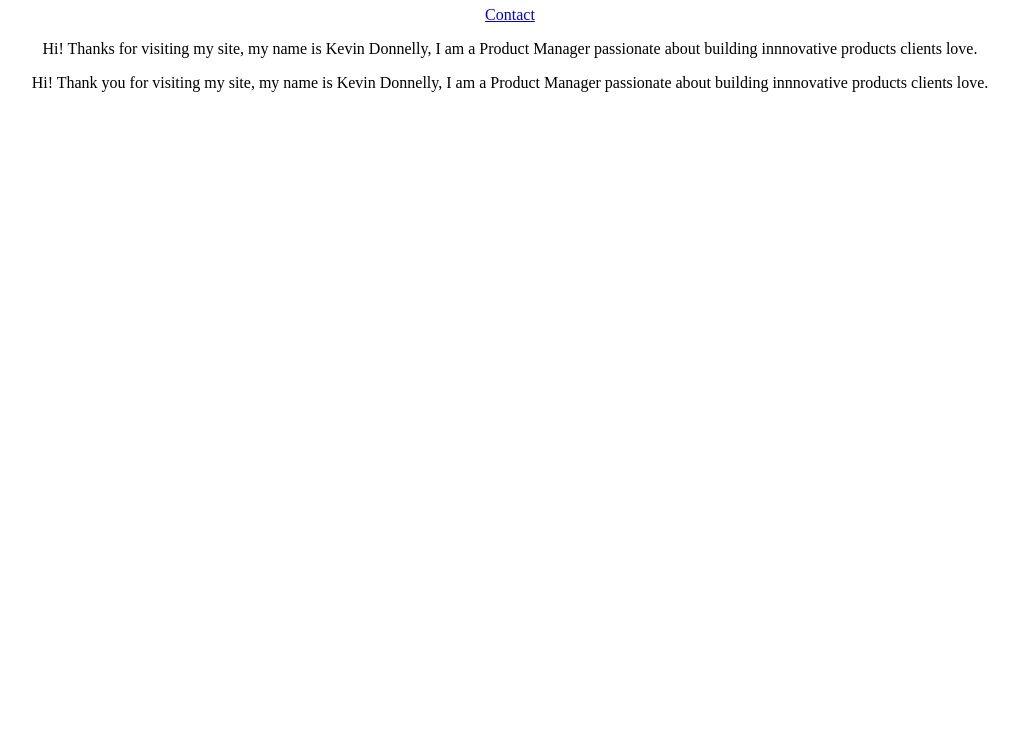
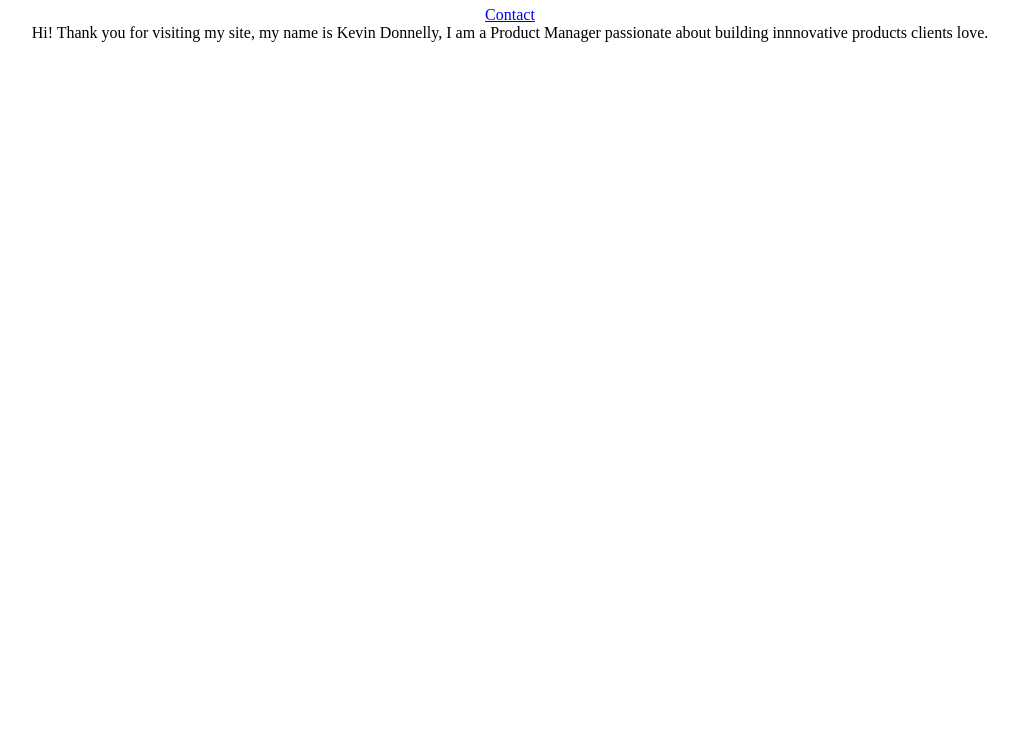
Before and after one commit to kevindonnelly14/KevinsGitHub, a plain HTML site: page index.html in a window 1280 px wide. Shown: the part 52-800 px from the top of the page, without its empty margins (130-1149 px from the left). Drawn offline with Linux system fonts and the light colour scheme.

Commit message:
Update index.html

```diff
--- a/index.html
+++ b/index.html
@@ -11,8 +11,6 @@
 <body>
     <h1>Welcome to Kevin's webpage!</h1>
     <a href="/KevinsSite/contact.html">Contact</a>
-    <p> Hi! Thanks for visiting my site, my name is Kevin Donnelly, I am a Product Manager passionate about building innnovative products clients love.</p>
-
     <div id="box"> Hi! Thank you for visiting my site, my name is Kevin Donnelly, I am a Product Manager passionate about building innnovative products clients love.</div>
 
     </body>
```
